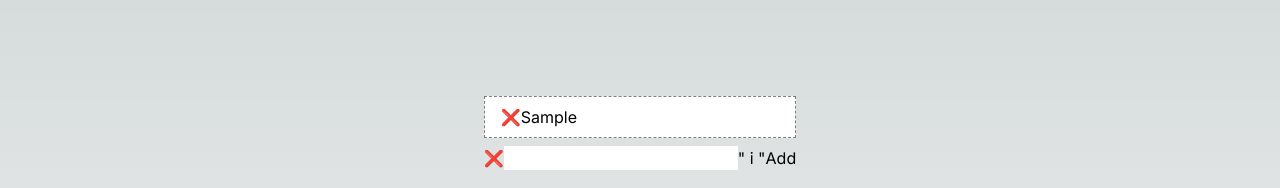
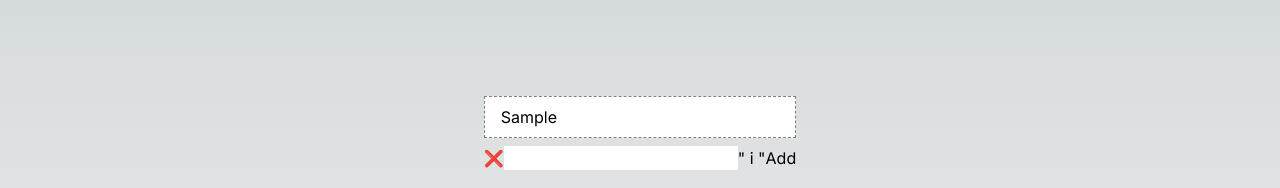
Before and after one commit to NTUST-Full-Stack-Laboratory-Team/dayflow, a Next.js app: page / in a window 1280 px wide. Both pictures are taken after typing "Sample" into the empty fields and a click on the button "Add". Shown: the top 188 px of the page. Built offline with nearby package versions, Linux system fonts and the light colour scheme.

Commit message:
Fix all drag and drop bug

```diff
--- a/app/component/task.tsx
+++ b/app/component/task.tsx
@@ -2,7 +2,7 @@ import { useState, useRef, FC } from 'react';
 import type { Identifier, XYCoord } from 'dnd-core'
 import { useDrag, useDrop } from 'react-dnd';
 import TodoDialog from './todoDialog';
-import { ITask, ItemTypes } from '../task';
+import { ItemTask, ItemTypes } from '../task';
 
 const style = {
     border: '1px dashed gray',
@@ -12,7 +12,7 @@ const style = {
     cursor: 'move',
 }
 
-interface TaskProps extends ITask {
+interface TaskProps extends ItemTask {
     onComplete: () => void;
     onEdit: () => void;
     onTitleChange: (title: string) => void; // Callback function type
@@ -25,7 +25,7 @@ interface DragItem {
     type: string
 }
 
-export const Task = (props: TaskProps) => {
+export const Task: FC<TaskProps> = ({ id, title, index, moveTask }) => {
     const [listTitle, setListTitle] = useState<string>("");
     const ref = useRef<HTMLDivElement>(null)
 
@@ -45,7 +45,7 @@ export const Task = (props: TaskProps) => {
                 return
             }
             const dragIndex = item.index
-            const hoverIndex = props.index
+            const hoverIndex = index
 
             // Don't replace items with themselves
             if (dragIndex === hoverIndex) {
@@ -80,7 +80,7 @@ export const Task = (props: TaskProps) => {
             }
 
             // Time to actually perform the action
-            props.moveTask(dragIndex, hoverIndex)
+            moveTask(dragIndex, hoverIndex)
 
             // Note: we're mutating the monitor item here!
             // Generally it's better to avoid mutations,
@@ -93,7 +93,7 @@ export const Task = (props: TaskProps) => {
     const [{ isDragging }, drag] = useDrag({
         type: ItemTypes.TASK,
         item: () => {
-            return { id: props.id, index: props.index }
+            return { id: id, index: index }
         },
         collect: (monitor: any) => ({
             isDragging: monitor.isDragging(),
@@ -101,17 +101,16 @@ export const Task = (props: TaskProps) => {
     })
 
     const opacity = isDragging ? 0 : 1
+    drag(drop(ref))
 
+    // const handleTitleChange = (e: React.ChangeEvent<HTMLInputElement>): void => {
+    //     setListTitle(e.target.value);
+    //     props.onTitleChange(listTitle);
+    // }
 
-    const handleTitleChange = (e: React.ChangeEvent<HTMLInputElement>): void => {
-        setListTitle(e.target.value);
-        props.onTitleChange(listTitle);
-    }
-    drag(drop(ref))
     return (
         <div ref={ref} style={{ ...style, opacity }} data-handler-id={handlerId}>
-            <div>
-                <button onClick={props.onComplete}>
+            {/* <button onClick={props.onComplete}>
                 {props.isComplete ? "✔" : "❌"}
             </button>
             {
@@ -130,10 +129,8 @@ export const Task = (props: TaskProps) => {
                         {props.title}
                     </span>
                 )
-                }
-            </div>
+            } */}
+            {title}
         </div >
     )
 }
-
-export default Task;
--- a/app/task.ts
+++ b/app/task.ts
@@ -1,10 +1,10 @@
-export interface ITask {
+export interface ItemTask {
     id: number,
     title: string,
     index: number,
     isEdit: boolean,
     isComplete: boolean,
-    subTask?: ITask[],
+    subTask?: ItemTask[],
 }
 
 export const ItemTypes = {
--- a/app/todo.tsx
+++ b/app/todo.tsx
@@ -4,12 +4,12 @@ import update from 'immutability-helper'
 import { DndProvider } from "react-dnd";
 import { HTML5Backend } from "react-dnd-html5-backend";
 import TodoDialog from './component/todoDialog';
-import Task from './component/task'
-import { ITask } from './task';
+import { Task } from './component/task'
+import { ItemTask } from './task';
 
 export default function Todo() {
     const [taskTitle, setTaskTitle] = useState<string>("");
-    const [tasks, setTasks] = useState<ITask[]>([]);
+    const [tasks, setTasks] = useState<ItemTask[]>([]);
     const [editingTaskIndex, setEditingTaskIndex] =
         useState<number | null>(null);
     const [isDialogOpen, setIsDialogOpen] = useState(false);
@@ -22,7 +22,7 @@ export default function Todo() {
 
     const addTask = (idNum: number, index: number): void => {
         if (taskTitle.trim() !== "") {
-            const newTask: ITask = {
+            const newTask: ItemTask = {
                 id: idNum,
                 isEdit: false,
                 index: index,
@@ -65,24 +65,25 @@ export default function Todo() {
         setTasks(newTasks);
     }
     const moveTask = useCallback((dragIndex: number, hoverIndex: number) => {
-        setTasks((prevCards: ITask[]) =>
+        setTasks((prevCards: ItemTask[]) =>
             update(prevCards, {
                 $splice: [
                     [dragIndex, 1],
-                    [hoverIndex, 0, prevCards[dragIndex] as ITask],
+                    [hoverIndex, 0, prevCards[dragIndex] as ItemTask],
                 ],
             }),
         )
     }, [])
 
     const renderTask = useCallback(
-        (ITask: { id: number; title: string; isEdit: boolean; isComplete: boolean }, index: number) => {
+        (ItemTask: { id: number; title: string; isEdit: boolean; isComplete: boolean }, index: number) => {
             return (
-                <Task id={ITask.id}
-                    isEdit={ITask.isEdit}
+                <Task key={ItemTask.id}
+                    id={ItemTask.id}
+                    isEdit={ItemTask.isEdit}
                     index={index}
-                    isComplete={ITask.isComplete}
-                    title={ITask.title}
+                    isComplete={ItemTask.isComplete}
+                    title={ItemTask.title}
                     onComplete={() => handleComplete(index)}
                     onEdit={() => handleTitleClick(index)}
                     onTitleChange={(title: string) =>
```
Lines whose indentation alone changed are shown as unchanged.
